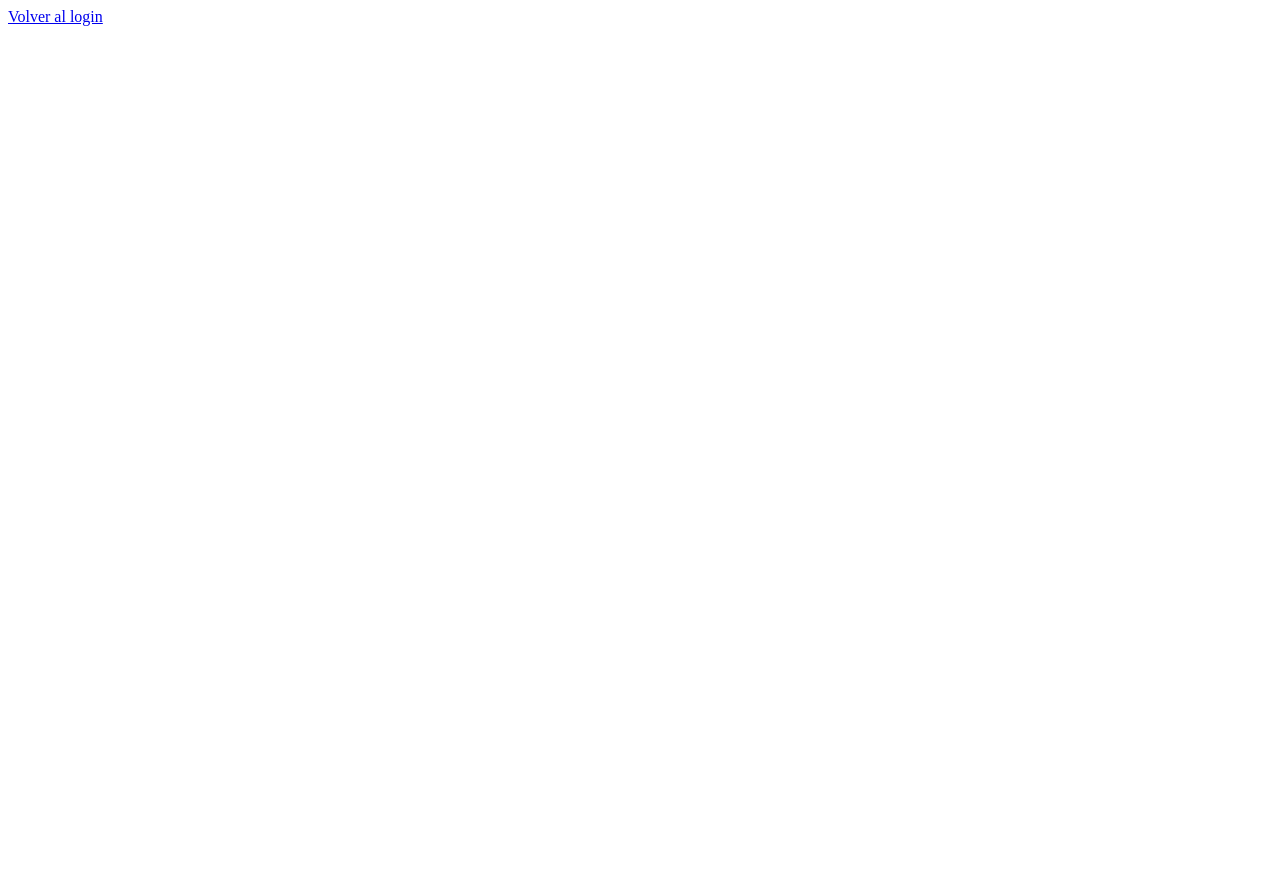
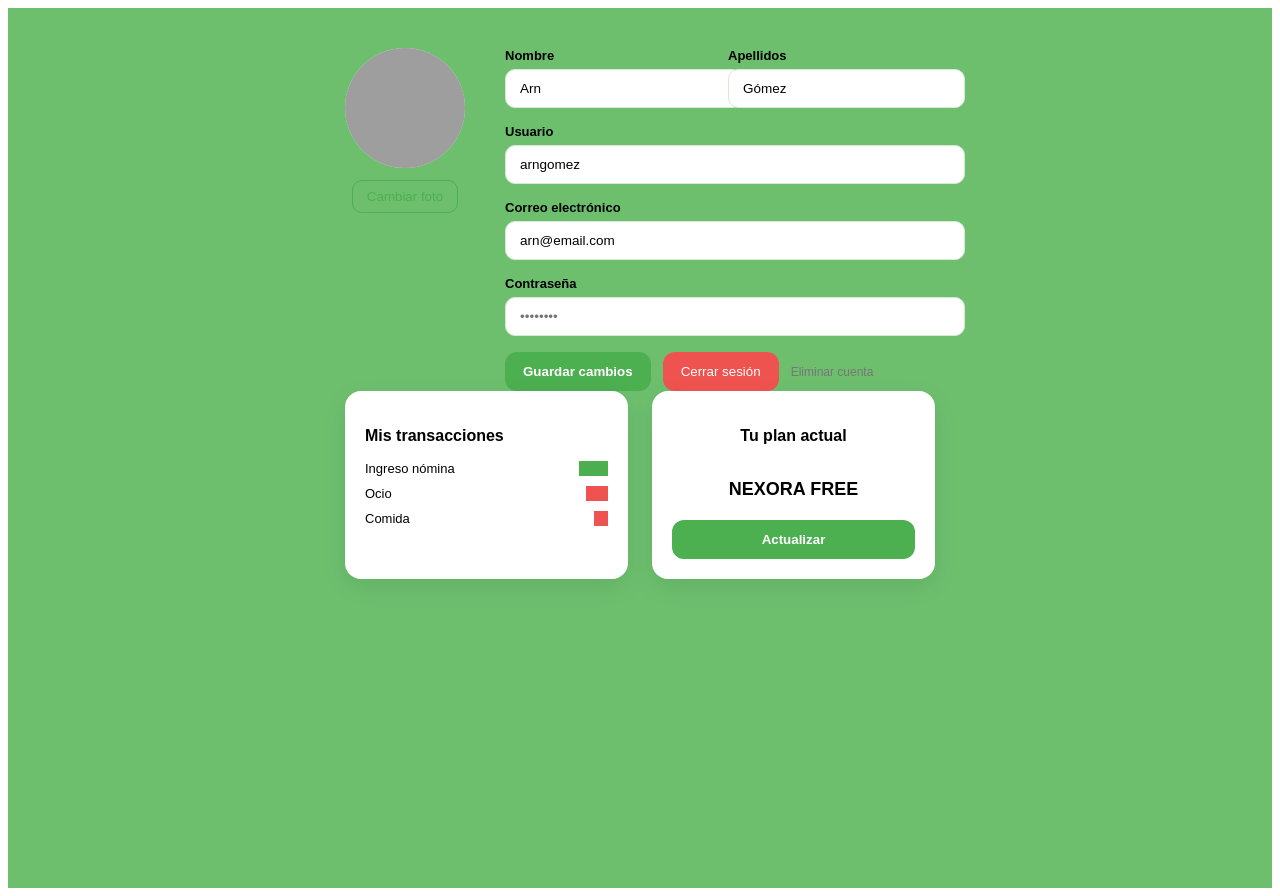
Before and after one commit to 333ares/Nexora, an Angular app in the folder frontend/: page /perfil in a window 1280 px wide. Before the commit the page ends 800 px from the top, so only its background shows below. Built offline with nearby package versions, Linux system fonts and the light colour scheme; grey boxes are pictures that could not be loaded.

Commit message:
Frontend perfil 1
Primer contacto con el frontend de la pagina de perfil, ahun queda pulirlo porque hay cosas que hay que ajustar y cosas que faltan todavia

```diff
--- a/frontend/src/app/perfil-usuario/perfil-usuario.css
+++ b/frontend/src/app/perfil-usuario/perfil-usuario.css
@@ -0,0 +1,205 @@
+:host {
+  display: flex;
+  justify-content: center;
+  padding: 40px 24px;
+  min-height: 100vh;
+  background: #6dbf6e;
+  font-family: 'Nunito', sans-serif;
+}
+
+.card {
+  width: 100%;
+  max-width: 980px;
+  background: #f0faf0;
+  border-radius: 24px;
+  padding: 40px;
+  box-shadow: 0 16px 56px rgba(0,0,0,0.18);
+  display: flex;
+  flex-direction: column;
+  gap: 40px;
+}
+
+/* ───────── HEADER PERFIL ───────── */
+.profile-header {
+  display: flex;
+  gap: 40px;
+}
+
+.avatar-section {
+  display: flex;
+  flex-direction: column;
+  align-items: center;
+  gap: 12px;
+}
+
+.avatar {
+  width: 120px;
+  height: 120px;
+  border-radius: 50%;
+  background: #d6ead6;
+  overflow: hidden;
+  display: flex;
+  align-items: center;
+  justify-content: center;
+}
+
+.avatar img {
+  width: 100%;
+  height: 100%;
+  object-fit: cover;
+}
+
+.user-info {
+  flex: 1;
+}
+
+.form-row {
+  display: flex;
+  gap: 16px;
+}
+
+.form-group {
+  margin-bottom: 16px;
+  flex: 1;
+}
+
+.form-group label {
+  display: block;
+  font-size: 13px;
+  font-weight: 700;
+  margin-bottom: 6px;
+}
+
+.form-group input {
+  width: 100%;
+  padding: 11px 14px;
+  border: 1.5px solid #d6ead6;
+  border-radius: 10px;
+  font-size: 13.5px;
+  background: #fff;
+  outline: none;
+}
+
+.form-group input:focus {
+  border-color: #4caf50;
+}
+
+/* ───────── BOTONES ───────── */
+.actions {
+  margin-top: 12px;
+  display: flex;
+  gap: 12px;
+  align-items: center;
+  flex-wrap: wrap;
+}
+
+.btn-primary {
+  padding: 12px 18px;
+  background: #4caf50;
+  color: white;
+  border: none;
+  border-radius: 12px;
+  font-weight: 700;
+  cursor: pointer;
+}
+
+.btn-primary:hover {
+  background: #43a047;
+}
+
+.btn-secondary {
+  background: transparent;
+  border: 1.5px solid #4caf50;
+  color: #4caf50;
+  padding: 8px 14px;
+  border-radius: 10px;
+  cursor: pointer;
+}
+
+.btn-logout {
+  background: #ef5350;
+  color: white;
+  border: none;
+  padding: 12px 18px;
+  border-radius: 12px;
+  cursor: pointer;
+}
+
+.delete-account {
+  font-size: 12px;
+  color: #777;
+  text-decoration: none;
+}
+
+.delete-account:hover {
+  text-decoration: underline;
+}
+
+/* ───────── WIDGETS ───────── */
+.widgets {
+  display: flex;
+  gap: 24px;
+}
+
+.widget-card {
+  flex: 1;
+  background: white;
+  border-radius: 16px;
+  padding: 20px;
+  box-shadow: 0 8px 24px rgba(0,0,0,0.08);
+}
+
+.widget-card h3 {
+  font-size: 16px;
+  font-weight: 800;
+  margin-bottom: 16px;
+}
+
+/* Transacciones */
+.transaction {
+  display: flex;
+  align-items: center;
+  justify-content: space-between;
+  margin-bottom: 10px;
+  font-size: 13px;
+}
+
+.dot {
+  width: 10px;
+  height: 10px;
+  border-radius: 50%;
+  margin-right: 8px;
+}
+
+.ingreso {
+  background: #4caf50;
+  color: #4caf50;
+}
+
+.gasto {
+  background: #ef5350;
+  color: #ef5350;
+}
+
+.amount.ingreso {
+  color: #4caf50;
+  font-weight: 700;
+}
+
+.amount.gasto {
+  color: #ef5350;
+  font-weight: 700;
+}
+
+.plan-card {
+  display: flex;
+  flex-direction: column;
+  justify-content: center;
+  text-align: center;
+}
+
+.plan-name {
+  font-size: 18px;
+  font-weight: 800;
+  margin-bottom: 20px;
+}
--- a/frontend/src/app/perfil-usuario/perfil-usuario.html
+++ b/frontend/src/app/perfil-usuario/perfil-usuario.html
@@ -1 +1,82 @@
-<a routerLink="/login">Volver al login </a>
+
+<div class="clscard">
+
+  <!-- ───────── PERFIL HEADER ───────── -->
+  <div class="profile-header">
+
+    <div class="avatar-section">
+      <div class="avatar">
+        <img src="assets/avatar-placeholder.png" alt="Foto perfil" />
+      </div>
+      <button class="btn-secondary">Cambiar foto</button>
+    </div>
+
+    <div class="user-info">
+
+      <div class="form-row">
+        <div class="form-group">
+          <label>Nombre</label>
+          <input type="text" [(ngModel)]="user.nombre" />
+        </div>
+
+        <div class="form-group">
+          <label>Apellidos</label>
+          <input type="text" [(ngModel)]="user.apellidos" />
+        </div>
+      </div>
+
+      <div class="form-group">
+        <label>Usuario</label>
+        <input type="text" [(ngModel)]="user.username" />
+      </div>
+
+      <div class="form-group">
+        <label>Correo electrónico</label>
+        <input type="email" [(ngModel)]="user.email" />
+      </div>
+
+      <div class="form-group">
+        <label>Contraseña</label>
+        <input type="password" placeholder="••••••••" />
+      </div>
+
+      <div class="actions">
+        <button class="btn-primary">Guardar cambios</button>
+        <button class="btn-logout">Cerrar sesión</button>
+        <a href="#" class="delete-account">Eliminar cuenta</a>
+      </div>
+
+    </div>
+  </div>
+
+  <!-- ───────── WIDGETS ───────── -->
+  <div class="widgets">
+
+    <!-- MIS TRANSACCIONES -->
+    <div class="widget-card">
+      <h3>Mis transacciones</h3>
+
+      @for (t of transactions; track t) {
+        <div class="transaction">
+ <span class="description">{{ t.concepto }}</span>
+
+<span class="amount"
+      [class.ingreso]="t.tipo === 'ingreso'"
+      [class.gasto]="t.tipo === 'gasto'">
+  {{ t.cantidad }}
+</span>
+        </div>
+      }
+
+    </div> <!--  CIERRE QUE FALTABA -->
+
+    <!-- PLAN ACTUAL -->
+    <div class="widget-card plan-card">
+      <h3>Tu plan actual</h3>
+      <p class="plan-name">NEXORA FREE</p>
+      <button class="btn-primary">Actualizar</button>
+    </div>
+
+  </div>
+
+</div>
--- a/frontend/src/app/perfil-usuario/perfil-usuario.ts
+++ b/frontend/src/app/perfil-usuario/perfil-usuario.ts
@@ -1,13 +1,29 @@
 import { Component } from '@angular/core';
 import { RouterLink } from '@angular/router';
+import { FormsModule } from '@angular/forms';
 
 @Component({
   selector: 'app-perfil-usuario',
   standalone: true,
-  imports: [RouterLink],
+  imports: [RouterLink,FormsModule],
   templateUrl: './perfil-usuario.html',
   styleUrl: './perfil-usuario.css',
 })
 export class PerfilUsuario {
 
+  user = {
+    nombre: 'Arn',
+    apellidos: 'Gómez',
+    username: 'arngomez',
+    email: 'arn@email.com'
+  };
+
+  transactions  = [
+    { tipo: 'ingreso', concepto: 'Ingreso nómina', cantidad: 2000 },
+    { tipo: 'gasto', concepto: 'Ocio', cantidad: 120 },
+    { tipo: 'gasto', concepto: 'Comida', cantidad: 80 }
+  ];
+
+
+
 }
```
